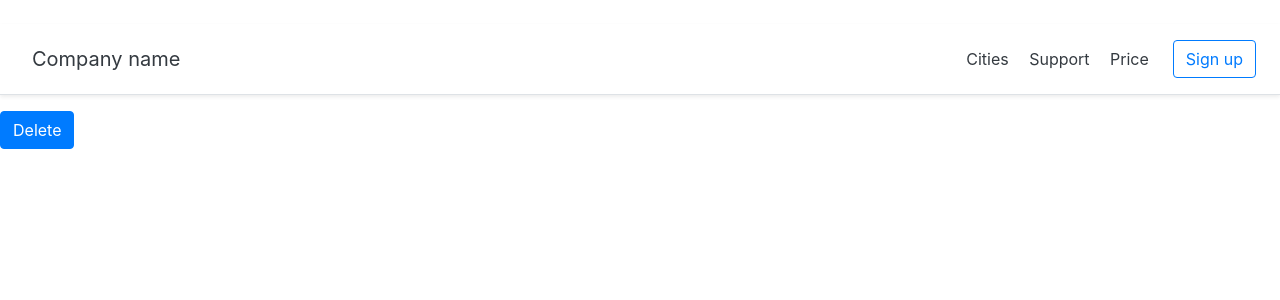
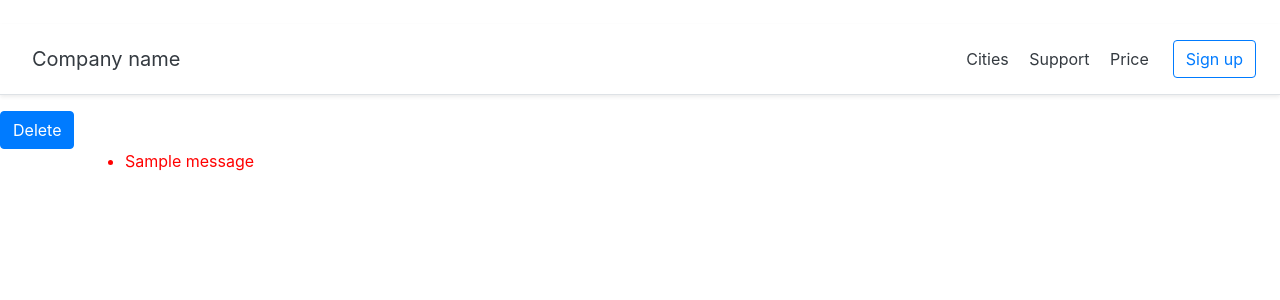
Before and after one commit to pinballtec/Train-route-finder, a Django app: page /cities/19/delete in a window 1280 px wide. Shown: the top 300 px of the page. Run offline with Django 4.2, Linux system fonts and the light colour scheme; data comes from the database, SQL or seed files in the repository; both versions use the stored data as it was after the commit; one stand-in notice (Sample message) is shown.

Commit message:
first settup of messages

```diff
--- a/main_app/cities/templates/cities/base.html
+++ b/main_app/cities/templates/cities/base.html
@@ -22,6 +22,18 @@
     </div>
     {% block content %}
 
-    {% endblock content %}
+    {% endblock content%}
+    <div class="container">
+        {% if messages %}
+            <ul class="messages">
+                {% for message in messages %}
+                <li{% if message.tags %} class="{{ message.tags }}"{% endif %}>
+                    {% if message.level == DEFAULT_MESSAGE_LEVELS.ERROR %}Important: {% endif %}
+                    {{ message }}
+                </li>
+                {% endfor %}
+            </ul>
+        {% endif %}
+    </div>
 </body>
 </html>
--- a/main_app/cities/views.py
+++ b/main_app/cities/views.py
@@ -3,6 +3,7 @@ from django.urls import reverse_lazy
 from django.views.generic.edit import UpdateView
 from django.http import HttpResponse
 from django.core.paginator import Paginator
+from django.contrib import messages
 from .models import City
 from .forms import City_Input
 
@@ -33,12 +34,6 @@ def cities_showcase(request):
     return render(request, 'cities/index.html', context)
 
 
-# class Update_City(UpdateView):
-#     model = City
-#     fields = ['name']
-#     template_name_suffix = 'cities/update.html'
-#     success_url = reverse_lazy('first_test')
-
 def update_view(request, id):
     context = {}
 
@@ -48,6 +43,7 @@ def update_view(request, id):
 
     if form.is_valid():
         form.save()
+        messages.success(request, f'City has  been updated')
         return redirect("first_test")
 
     context["form"] = form
--- a/main_app/main_app/settings.py
+++ b/main_app/main_app/settings.py
@@ -26,6 +26,8 @@ SECRET_KEY = 'django-insecure-jt6x*d5&v_9_b$4ch2^2doqu%vtp@1%q$tc00)u20&p8^uu-o6
 DEBUG = True
 
 ALLOWED_HOSTS = []
+
+MESSAGE_STORAGE = 'django.contrib.messages.storage.cookie.CookieStorage'
 
 
 # Application definition
```
Also changed, not shown: main_app/db.sqlite3.
